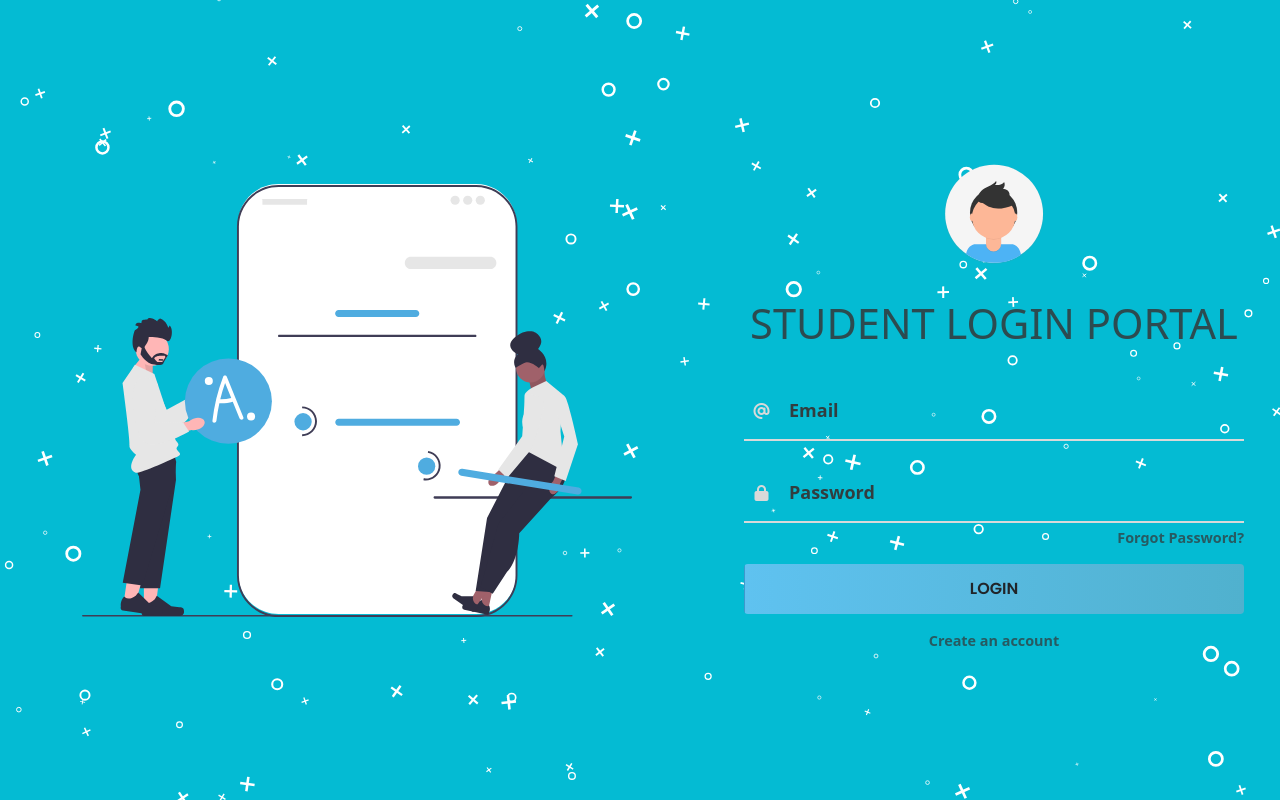
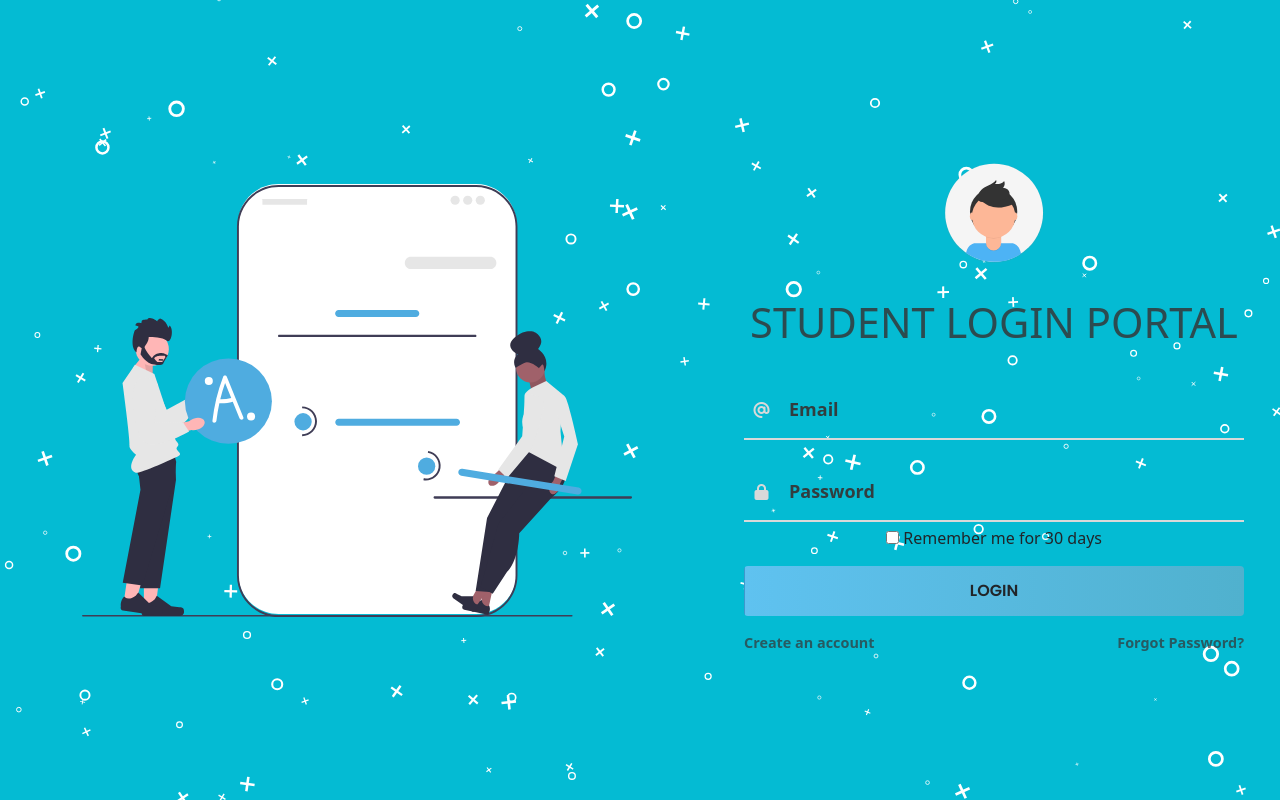
Before and after one commit to fkhan613/University-Management-Software-Omega-Academy, a PHP site: page /login.php in a window 1280 px wide. Run offline with PHP 8.4, Linux system fonts and the light colour scheme; data that the repository does not hold is empty; some libraries are stand-ins or nearby versions.

Commit message:
added checkbox for cookies

```diff
--- a/src/public/login.php
+++ b/src/public/login.php
@@ -53,12 +53,14 @@
             $login_stmt->store_result();
 
             if($login_stmt->num_rows == 1){
-                //set cookies
-                setCookie("emailCookie", $email, time() + (86400 * 1), "/");
-                setCookie("passwordCookie", $pass, time() + (86400 * 1), "/");
-
-                //send to main page
+              if(isset($_POST['rememberMe'])){
+                  //set cookies
+                  setCookie("emailCookie", $email, time() + (86400 * 30), "/");
+                  setCookie("passwordCookie", $pass, time() + (86400 * 30), "/");
+              }
+              //send to main page
             } else{
+              //USE TOASTIFY
                 echo "<script> alert('Incorrect email or password');</script>";
             }
         }
@@ -108,17 +110,15 @@
               />
             </div>
           </div>
-          <a href="#" class="a" style="text-decoration: none"
-            >Forgot Password?</a
-          >
+          <input type = "checkbox" name = "rememberMe" class="rememberMe"/>
+          <label for="rememberMe" class="control-label">Remember me for 30 days</label>
           <input type="submit" name="login" class="btn" value="Login" />
           <a
             href="register.php"
             class="a"
-            style="text-align: center; text-decoration: none"
-          >
-            Create an account</a
-          >
+            style="text-align: center; text-decoration: none; position: absolute;"
+          >Create an account</a>
+          <a href="#" class="a" style="text-decoration: none">Forgot Password?</a>
         </form>
       </div>
     </div>
--- a/src/public/register.php
+++ b/src/public/register.php
@@ -137,7 +137,7 @@
                 name="email"
                 class="input"
                 required
-                                autocomplete="false"
+                autocomplete="false"
 
                 oninvalid="this.setCustomValidity('Please enter a valid email')"
                 oninput="setCustomValidity('')"
```
